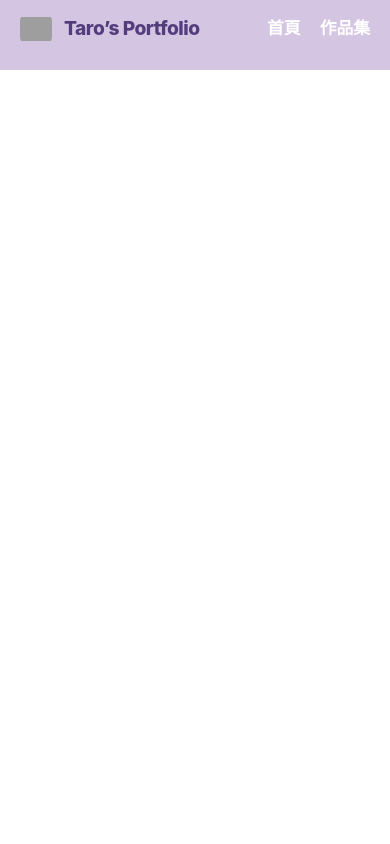
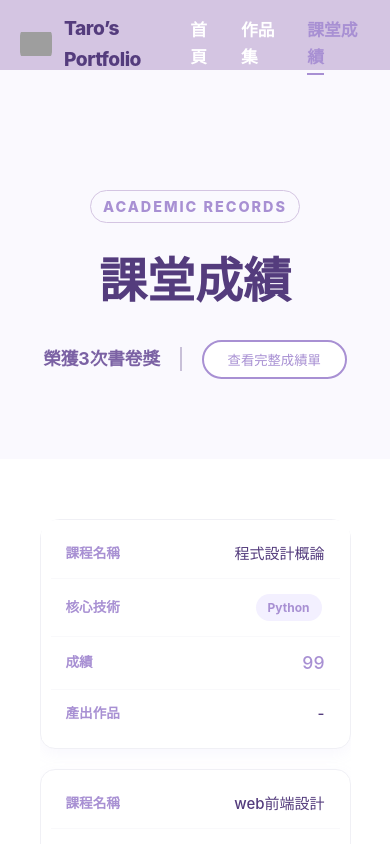
Before and after one commit to Taro0106/Taro-portfolio, a Vue app: page /#/score in a window 390 px wide. Built offline with nearby package versions, Linux system fonts and the light colour scheme; grey boxes are pictures that could not be loaded.

Commit message:
成績單頁面

```diff
--- a/src/components/Coursework.vue
+++ b/src/components/Coursework.vue
@@ -61,7 +61,7 @@ const projects = ref([
   },
   {
     id: 5,
-    title: 'WITSHOP',
+    title: 'WISHOP',
     tags: ['團隊', 'HTML', 'PHP','MySQL'],
     image: new URL('../pic/witshop.png', import.meta.url).href,
     images: [
--- a/src/components/Navbar.vue
+++ b/src/components/Navbar.vue
@@ -5,7 +5,8 @@ import { RouterLink } from 'vue-router'
 const brandName = ref('Taro’s Portfolio')
 const navLinks = ref([
   { name: '首頁', path: '/' },
-  { name: '作品集', path: '/about' }
+  { name: '作品集', path: '/about' },
+  { name: '課堂成績', path: '/score' }
 ])
 </script>
 
--- /dev/null
+++ b/src/components/hero-score.vue
@@ -0,0 +1,109 @@
+<script setup>
+
+</script>
+
+<template>
+  <section class="project-hero">
+    <div class="container">
+      <div class="hero-content">
+        <span class="badge">Academic Records</span>
+        <h1 class="title">課堂成績</h1>
+
+        <div class="hero-subtitle">
+          <span class="subtitle">榮獲3次書卷獎</span>
+          <span class="divider"></span>
+          <a href="https://drive.google.com/file/d/1lWt-Y3tLgD7fmuOBzTytum7CmqCmjh3d/view?usp=sharing" target="_blank" class="transcript-link">
+            <button class="detail-btn">
+              <span>查看完整成績單</span>
+            </button>
+          </a>
+        </div>
+      </div>
+    </div>
+  </section>
+</template>
+
+<style scoped>
+.project-hero {
+  padding: 120px 0 80px;
+  background: #faf9fe;
+  text-align: center;
+}
+
+.badge {
+  color: var(--primary-color);
+  font-weight: 800;
+  letter-spacing: 2px;
+  font-size: 0.9rem;
+  text-transform: uppercase;
+  border: 1.5px solid var(--primary-light);
+  padding: 4px 12px;
+  border-radius: 50px;
+  display: inline-block;
+  margin-bottom: 20px;
+}
+
+.title {
+  font-size: 3rem;
+  color: var(--text-main);
+  font-weight: 850;
+  margin-bottom: 20px;
+}
+
+.hero-subtitle {
+  display: flex;
+  align-items: center; /* 關鍵：確保文字與按鈕中心點對齊 */
+  justify-content: center;
+  gap: 20px;
+  font-size: 1.1rem;
+
+}
+
+.subtitle{
+  color: var(--primary-dark);
+  font-weight: bold;
+}
+
+.divider {
+  width: 1.5px;
+  height: 24px; /* 稍微拉長一點配合按鈕高度 */
+  background-color: var(--text-main);
+  opacity: 0.3;
+}
+
+.detail-btn {
+  /* 移除 margin-top，因為在 flex 容器內不需要它來推開位子 */
+  margin-top: 0;
+  padding: 8px 24px; /* 稍微縮減 padding 讓它跟文字並排時比例更和諧 */
+  background: white;
+  border: 2px solid var(--primary-color);
+  color: var(--primary-color);
+  border-radius: 50px;
+  font-weight: bold;
+  text-decoration: none; /* 移除超連結底線 */
+  cursor: pointer;
+  display: flex;
+  align-items: center;
+  transition: all 0.3s ease;
+}
+
+/* Hover 效果保持不變 */
+.detail-btn:hover {
+  background: var(--primary-color);
+  color: white;
+  box-shadow: 0 0 20px rgba(163, 147, 235, 0.4);
+  transform: translateY(-2px);
+}
+
+.transcript-link {
+  color: var(--primary-color);
+  text-decoration: none;
+  font-weight: bold;
+  transition: opacity 0.3s;
+}
+
+.transcript-link:hover {
+  opacity: 0.7;
+}
+
+</style>
--- /dev/null
+++ b/src/components/score.vue
@@ -0,0 +1,173 @@
+<script setup>
+import { ref } from 'vue'
+
+const gradeList = ref([
+  { course: '程式設計概論', techs: ['Python'], score: 99, project: '-' },
+  { course: 'web前端設計', techs: ['HTML / CSS'], score: 94, project: '犀牛沙發工廠、輔大教發中心' },
+  { course: 'WEB程式設計', techs: ['MySQL', 'PHP', 'HTML / CSS'], score: 98, project: '輔大活動管理系統' },
+  { course: '資料庫管理', techs: ['ERD'], score: 99, project: '藝人資料庫' },
+  { course: '系統分析與設計', techs: ['MySQL', 'PHP', 'HTML / CSS'], score: 96, project: 'WISHOP' },
+  { course: '進階Web程式設計', techs: ['React', 'FastAPI', 'MySQL'], score: 98, project: '新手業務員輔助系統Memonity' },
+  { course: '資訊系統專題', techs: ['Vue', 'FastAPI', 'MS SQL'], score: 90, project: '新手業務員輔助系統' },
+  { course: '網站架設與建置實務', techs: ['WordPress', 'Drupal'], score: '在學中', project: '-' },
+  { course: '網頁程式設計', techs: ['ASP.NET Web Forms'], score: '在學中', project: '海獺冰淇淋' },
+])
+</script>
+
+<template>
+  <section class="grades-section">
+    <div class="grades-container">
+      <table class="grades-table">
+        <thead>
+          <tr>
+            <th>課程名稱</th>
+            <th>核心技術</th>
+            <th>成績</th>
+            <th>產出作品</th>
+          </tr>
+        </thead>
+        <tbody>
+          <tr v-for="(item, index) in gradeList" :key="index">
+            <td data-label="課程名稱">{{ item.course }}</td>
+            <td data-label="核心技術">
+              <div class="tech-wrapper">
+                <span v-for="tech in item.techs" :key="tech" class="tech-tag">
+                  {{ tech }}
+                </span>
+              </div>
+            </td>
+            <td data-label="成績" class="grade-score">{{ item.score }}</td>
+            <td data-label="產出作品">{{ item.project || '-' }}</td>
+          </tr>
+        </tbody>
+      </table>
+    </div>
+  </section>
+</template>
+
+<style scoped>
+.grades-section {
+  padding: 60px 0;
+}
+
+.grades-container {
+  max-width: 90%;
+  margin: 0 auto;
+  padding: 0 20px;
+}
+
+/* --- 回歸你原本的紫色表格外觀 --- */
+.grades-table {
+  width: 100%;
+  border-collapse: separate;
+  border-spacing: 0;
+  background: white;
+  border-radius: 20px; /* 回歸圓角 */
+  overflow: hidden;
+  box-shadow: 0 15px 35px rgba(163, 147, 235, 0.1); /* 回歸淡紫色陰影 */
+  border: 1px solid #f0f0f5;
+  text-align: center;
+}
+
+.grades-table thead {
+  background: var(--primary-color); /* 回歸芋頭紫 */
+  color: white;
+}
+
+.grades-table th {
+  padding: 20px;
+  font-weight: 800;
+  letter-spacing: 1px;
+}
+
+.grades-table td {
+  padding: 20px;
+  border-bottom: 1px solid #f8f8fb;
+  color: var(--text-main);
+  font-weight: 500;
+}
+
+.grades-table tbody tr:hover {
+  background-color: rgba(163, 147, 235, 0.03);
+  transition: background 0.3s;
+}
+
+.grade-score {
+  font-weight: 850;
+  color: var(--primary-color) !important;
+  font-size: 1.1rem;
+}
+
+.tech-tag {
+  background: #f3f0ff; /* 回歸淺紫色標籤 */
+  color: var(--primary-color);
+  padding: 4px 12px;
+  border-radius: 50px;
+  font-size: 0.75rem;
+  font-weight: 700;
+  margin: 3px;
+  display: inline-block;
+}
+
+.tech-wrapper {
+  display: flex;
+  flex-wrap: wrap;
+  justify-content: center;
+}
+
+/* --- 只針對手機版 (425px) 做結構調整，外觀依然維持紫色系 --- */
+@media (max-width: 768px) {
+  .grades-table,
+  .grades-table thead,
+  .grades-table tbody,
+  .grades-table th,
+  .grades-table td,
+  .grades-table tr {
+    display: block;
+    width: 100%;
+  }
+
+  .grades-table {
+    background: transparent;
+    box-shadow: none;
+    border: none;
+  }
+
+  .grades-table thead {
+    display: none;
+  }
+
+  .grades-table tr {
+    background: #fff;
+    border-radius: 15px;
+    margin-bottom: 20px;
+    padding: 10px;
+    border: 1px solid #f0f0f5;
+    box-shadow: 0 5px 15px rgba(163, 147, 235, 0.08);
+  }
+
+  .grades-table td {
+    text-align: right;
+    padding: 12px 15px;
+    display: flex;
+    justify-content: space-between;
+    align-items: center;
+    border-bottom: 1px solid #f9f9fb;
+  }
+
+  .grades-table td:last-child {
+    border-bottom: none;
+  }
+
+  .grades-table td::before {
+    content: attr(data-label);
+    font-weight: 800;
+    color: var(--primary-color); /* 標籤也用你的紫色 */
+    font-size: 0.85rem;
+  }
+
+  .tech-wrapper {
+    justify-content: flex-end;
+  }
+}
+</style>
--- a/src/router/index.js
+++ b/src/router/index.js
@@ -15,6 +15,11 @@ const router = createRouter({
       name: 'about',
       component: () => import('../views/AboutView.vue'),
     },
+    {
+      path: '/score',
+      name: 'score',
+      component: () => import('../views/ScoreView.vue'),
+    },
   ],
 })
 
--- /dev/null
+++ b/src/views/ScoreView.vue
@@ -0,0 +1,14 @@
+<script setup>
+import { RouterView } from 'vue-router'
+import hero from '../components/hero-score.vue'
+import score from '../components/score.vue'
+</script>
+
+<template>
+  <hero />
+  <score />
+</template>
+
+<style scoped>
+
+</style>
```
